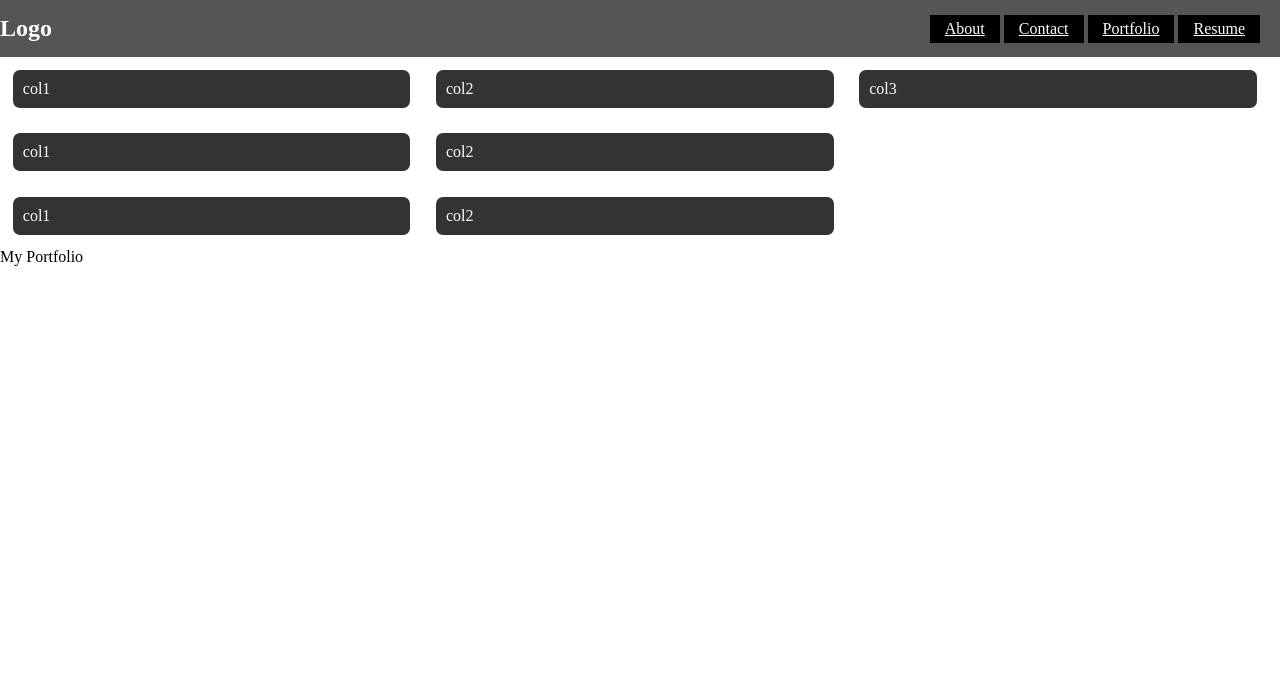
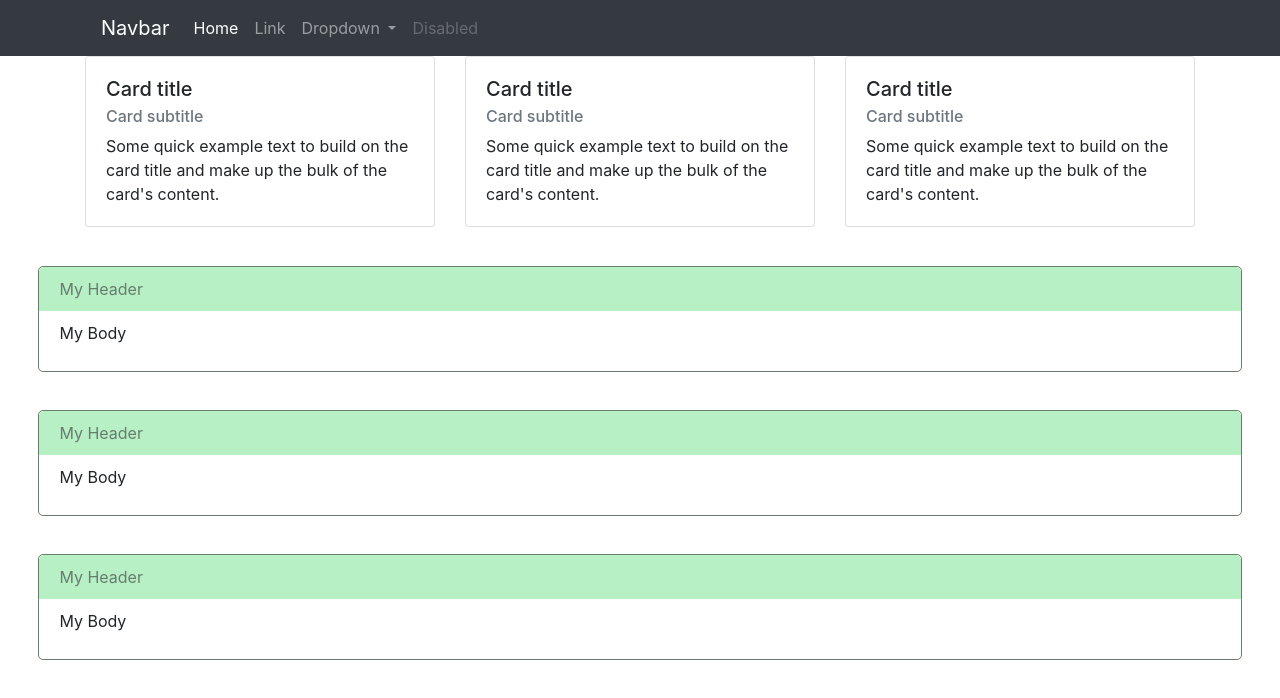
Before and after one commit to theaadityasinghania/Web-Development, a plain HTML site: page html, css, js/index.html in a window 1280 px wide. Drawn offline with nearby package versions, Linux system fonts and the light colour scheme.

Commit message:
Intro to CSS and Bootstrap

```diff
--- a/html, css, js/index.html
+++ b/html, css, js/index.html
@@ -1,41 +1,112 @@
 <!DOCTYPE html>
 <html lang="en" dir="ltr">
   <head>
+    <title>Aaditya Singhania</title>
     <meta charset="utf-8">
-    <title>Aaditya Singhania</title>
     <link rel="stylesheet" href="styles/main.css">
+    <link rel="stylesheet" href="https://stackpath.bootstrapcdn.com/bootstrap/4.2.1/css/bootstrap.min.css" integrity="sha384-GJzZqFGwb1QTTN6wy59ffF1BuGJpLSa9DkKMp0DgiMDm4iYMj70gZWKYbI706tWS" crossorigin="anonymous">
   </head>
   <body>
-    <header>
-      <nav>
-        <h1>Logo</h1>
-        <ul>
-          <li><a href='#'>About</a></li>
-          <li><a href='#'>Contact</a></li>
-          <li><a href='#'>Portfolio</a></li>
-          <li><a href='#'>Resume</a></li>
-        </ul>
-      </nav>
+    <header class="navbar-dark bg-dark">
+      <div class="container">
+        <nav class="navbar navbar-expand-lg">
+          <a class="navbar-brand" href="#">Navbar</a>
+          <button class="navbar-toggler" type="button" data-toggle="collapse" data-target="#navbarSupportedContent" aria-controls="navbarSupportedContent" aria-expanded="false" aria-label="Toggle navigation">
+            <span class="navbar-toggler-icon"></span>
+          </button>
+
+          <div class="collapse navbar-collapse" id="navbarSupportedContent">
+            <ul class="navbar-nav mr-auto">
+              <li class="nav-item active">
+                <a class="nav-link" href="#">Home <span class="sr-only">(current)</span></a>
+              </li>
+              <li class="nav-item">
+                <a class="nav-link" href="#">Link</a>
+              </li>
+              <li class="nav-item dropdown">
+                <a class="nav-link dropdown-toggle" href="#" id="navbarDropdown" role="button" data-toggle="dropdown" aria-haspopup="true" aria-expanded="false">
+                  Dropdown
+                </a>
+                <div class="dropdown-menu" aria-labelledby="navbarDropdown">
+                  <a class="dropdown-item" href="#">Action</a>
+                  <a class="dropdown-item" href="#">Another action</a>
+                  <div class="dropdown-divider"></div>
+                  <a class="dropdown-item" href="#">Something else here</a>
+                </div>
+              </li>
+              <li class="nav-item">
+                <a class="nav-link disabled" href="#" tabindex="-1" aria-disabled="true">Disabled</a>
+              </li>
+            </ul>
+          </div>
+        </nav>
+      </div>
     </header>
 
-    <div class="row">
-      <div class="col">col1</div>
-      <div class="col">col2</div>
-      <div class="col">col3</div>
+    <div class="container">
+      <div class="row">
+        <div class="col-6 col-sm-4">
+          <div class="card">
+            <div class="card-body">
+              <h5 class="card-title">Card title</h5>
+              <h6 class="card-subtitle mb-2 text-muted">Card subtitle</h6>
+              <p class="card-text">Some quick example text to build on the card title and make up the bulk of the card's content.</p>
+            </div>
+          </div>
+        </div>
+        <div class="col-6 col-sm-4">
+          <div class="card">
+            <div class="card-body">
+              <h5 class="card-title">Card title</h5>
+              <h6 class="card-subtitle mb-2 text-muted">Card subtitle</h6>
+              <p class="card-text">Some quick example text to build on the card title and make up the bulk of the card's content.</p>
+            </div>
+          </div>
+        </div>
+        <div class="col-12 col-sm-4">
+          <div class="card">
+            <div class="card-body">
+              <h5 class="card-title">Card title</h5>
+              <h6 class="card-subtitle mb-2 text-muted">Card subtitle</h6>
+              <p class="card-text">Some quick example text to build on the card title and make up the bulk of the card's content.</p>
+            </div>
+          </div>
+        </div>
+      </div>
     </div>
 
-    <div class="row">
-      <div class="col">col1</div>
-      <div class="col">col2</div>
+    <div class="myPanel">
+      <div class="header">My Header</div>
+      <div class="body">
+        <p>My Body</p>
+        <div class="showOnHover">
+          <a href="#" class="btn btn-sm btn-danger">Delete</a>
+        </div>
+      </div>
     </div>
 
-    <div class="row">
-      <div class="col">col1</div>
-      <div class="col">col2</div>
+    <div class="myPanel">
+      <div class="header">My Header</div>
+      <div class="body">
+        <p>My Body</p>
+        <div class="showOnHover">
+          <a href="#" class="btn btn-sm btn-danger">Delete</a>
+        </div>
+      </div>
     </div>
 
-    <footer>My Portfolio</footer>
+    <div class="myPanel">
+      <div class="header">My Header</div>
+      <div class="body">
+        <p>My Body</p>
+        <div class="showOnHover">
+          <a href="#" class="btn btn-sm btn-danger">Delete</a>
+        </div>
+      </div>
+    </div>
 
-
+    <script src="https://code.jquery.com/jquery-3.3.1.slim.min.js" integrity="sha384-q8i/X+965DzO0rT7abK41JStQIAqVgRVzpbzo5smXKp4YfRvH+8abtTE1Pi6jizo" crossorigin="anonymous"></script>
+    <script src="https://cdnjs.cloudflare.com/ajax/libs/popper.js/1.14.6/umd/popper.min.js" integrity="sha384-wHAiFfRlMFy6i5SRaxvfOCifBUQy1xHdJ/yoi7FRNXMRBu5WHdZYu1hA6ZOblgut" crossorigin="anonymous"></script>
+    <script src="https://stackpath.bootstrapcdn.com/bootstrap/4.2.1/js/bootstrap.min.js" integrity="sha384-B0UglyR+jN6CkvvICOB2joaf5I4l3gm9GU6Hc1og6Ls7i6U/mkkaduKaBhlAXv9k" crossorigin="anonymous"></script>
   </body>
 </html>
--- a/html, css, js/styles/main.css
+++ b/html, css, js/styles/main.css
@@ -1,48 +1,29 @@
-body{
-  margin: 0;
+.myPanel{
+  margin: 3%;
+  border: 1px solid #687D6D;
+  border-radius: 5px;
 }
 
-header{
-  background: #555;
-  color: white;
-  padding: 15px 0px;
+.myPanel .header{
+  background: #b6f0c4;
+  color: #687D6D;
+  padding: 10px 20px;
+  border-radius: 5px 5px 0px 0px;
 }
 
-header h1{
-  margin: 0;
-  display: inline;
+.myPanel .body{
+  padding: 10px 20px;
 }
 
-nav ul{
-  margin: 0;
-  display: inline;
-  float: right;
-  margin:  0px 20px;
+.myPanel .showOnHover{
+	display: none;
 }
 
-nav ul li{
-  display: inline-block;
-  list-style-type: none;
-  background: black;
-  padding: 5px 15px;
+.myPanel:hover{
+	box-shadow: 0px 0px 10px #000;
+	border: 2px solid #687D6D;
 }
 
-nav ul li a{
-  color: white;
+.myPanel:hover .showOnHover{
+	display: inline-block;
 }
-
-.row:after{
-  clear: both;
-  content: "";
-  display: table;
-}
-
-.col{
-  background: #333;
-  float: left;
-  margin: 1%;
-  padding: 10px;
-  color: white;
-  width: 29.5%;
-  border-radius: 7px;
-}
```
Also changed, not shown: html, css, js/page1.html (deleted, +0 -20 lines), html, css, js/page2.html (deleted, +0 -20 lines), html, css, js/page3.html (deleted, +0 -20 lines), html, css, js/page4.html (deleted, +0 -20 lines), 1 other file.
